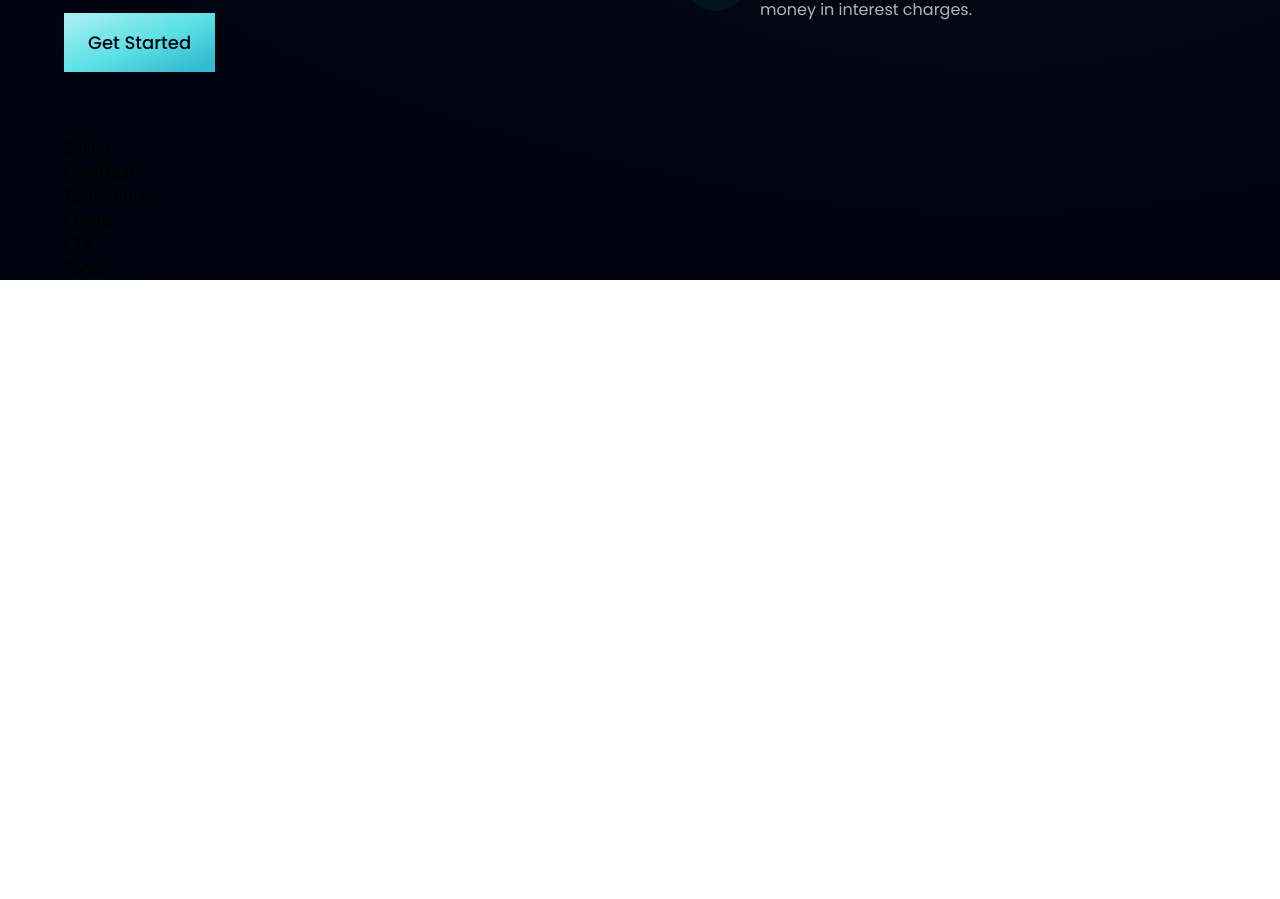
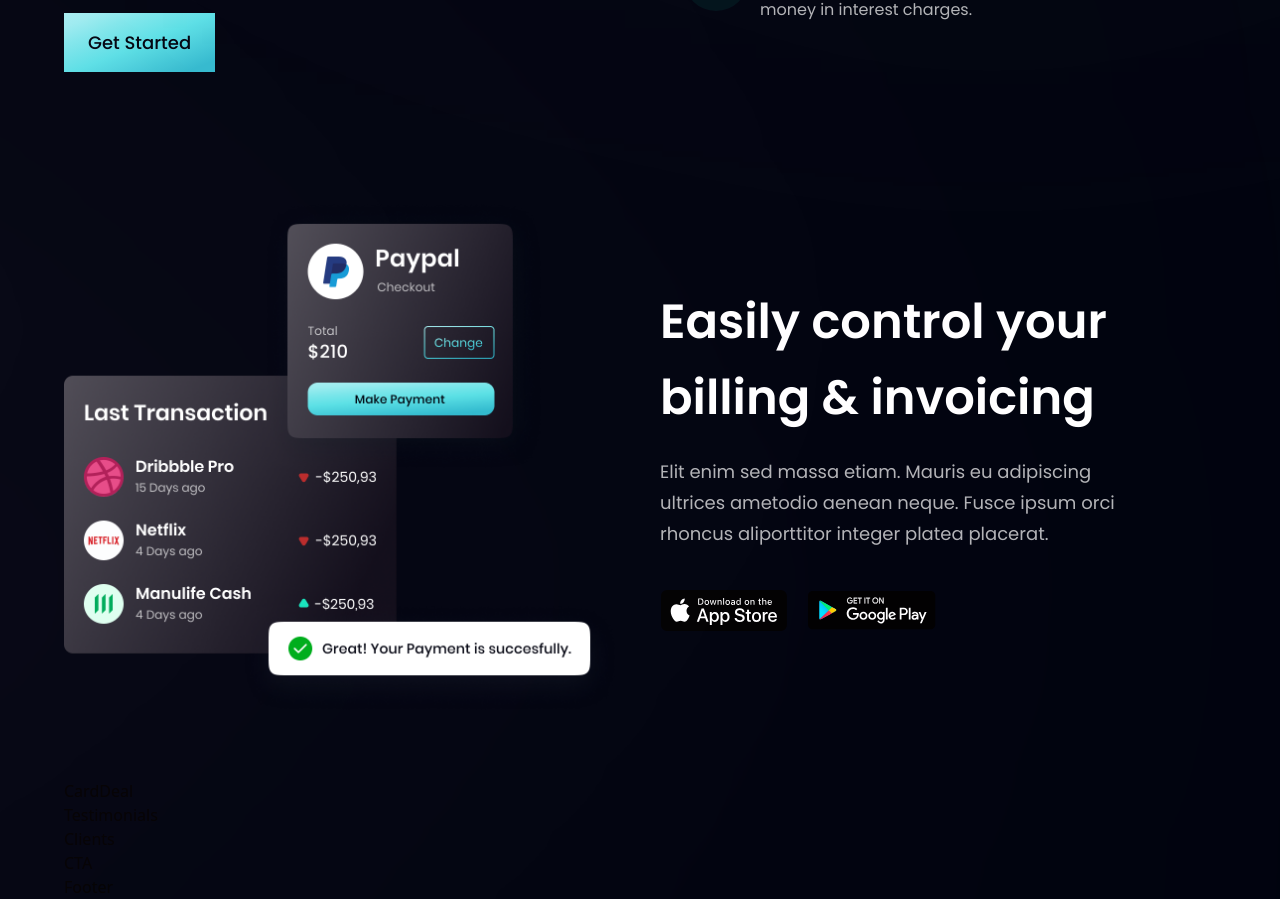
Before and after one commit to KasparsRevins/react-project-one, a React (Vite) app: page / in a window 1280 px wide. Shown: the part 1410-2309 px from the top of the page. Before the commit the page ends 1690 px from the top, so only its background shows below. Built offline with nearby package versions, Linux system fonts and the light colour scheme.

Commit message:
Billing Section

```diff
--- a/src/components/Billing.jsx
+++ b/src/components/Billing.jsx
@@ -1,9 +1,32 @@
-import React from 'react'
+import { apple, bill, google} from "../assets";
+import styles, { layout } from "../style";
 
-const Billing = () => {
-  return (
-    <div>Billing</div>
+const Billing = () => (
+    <section id="product" className={layout.sectionReverse}>
+      <div className={layout.sectionImgReverse}>
+        <img src={bill} alt="billing" className="w-[100%] h-[100%] relative z-[5]"/>
+        <div className="absolute z-[3] -left-1/2 top-0 w-[50%] h-[50%] rounded-full white__gradient"/>
+        <div className="absolute z-[0] -left-1/2 bottom-0 w-[50%] h-[50%] rounded-full pink__gradient"/>
+      </div>
+
+      <div className={layout.sectionInfo}>
+        <h2 className={styles.heading2}>
+        Easily control your <br className="sm:block hidden" /> billing &
+        invoicing
+        </h2>
+        <p className={`${styles.paragraph} max-w-[470px] mt-5`}>
+        Elit enim sed massa etiam. Mauris eu adipiscing ultrices ametodio
+        aenean neque. Fusce ipsum orci rhoncus aliporttitor integer platea
+        placerat.
+        </p>
+
+        <div className="flex flex-row flex-wrap sm:mt-10 mt-6">
+          <img src={apple} alt="apple_store" className="w-[128px] h-[42px] object-contain mr-5 cursor-pointer"/>
+          <img src={google} alt="google_play" className="w-[128px] h-[42px] object-contain cursor-pointer"/>
+        </div>
+      </div>
+    </section>
   )
-}
+
 
 export default Billing
```
